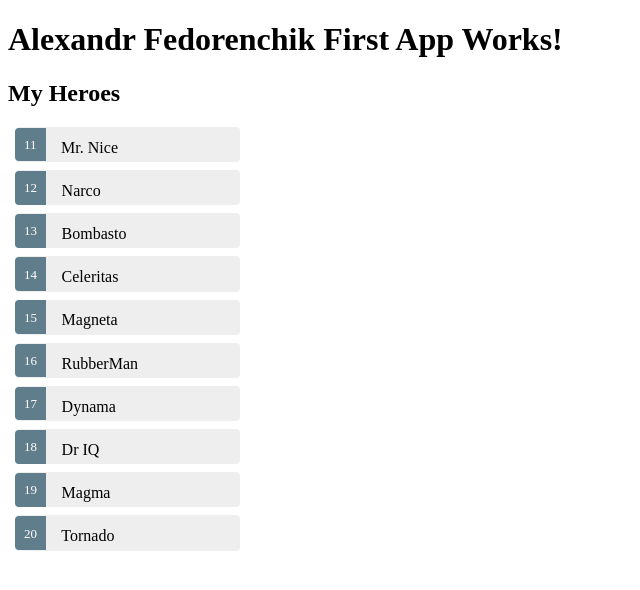
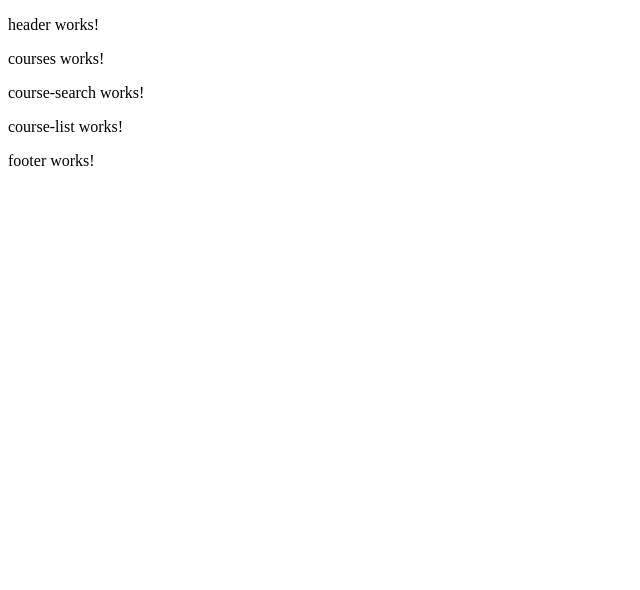
Before and after one commit to host1812/epam-af-angular2-bootcamp, an Angular app: page / in a window 1280 px wide. Shown: the top 590 px of the page, without its empty margins (0-640 px from the left). Built offline with nearby package versions, Linux system fonts and the light colour scheme.

Commit message:
Initial structure of master component.

```diff
--- a/src/app/app.component.html
+++ b/src/app/app.component.html
@@ -1,17 +1,3 @@
-<h1>{{title}}</h1>
-<div *ngIf="selectedHero">
-  <h2>{{selectedHero.name}} details!</h2>
-  <div><label>id: </label>{{selectedHero.id}}</div>
-  <div>
-    <label>name: </label>
-    <input [(ngModel)]="selectedHero.name" placeholder="name" />
-  </div>
-</div>
-<h2>My Heroes</h2>
-<ul class="heroes">
-  <li *ngFor="let hero of heroes"
-    (click)="onSelect(hero)"
-    [class.selected]="hero === selectedHero">
-    <span class="badge">{{hero.id}}</span> {{hero.name}}
-  </li>
-</ul>
+<ng-af-header></ng-af-header>
+<ng-af-courses></ng-af-courses>
+<ng-af-footer></ng-af-footer>
--- a/src/app/app.component.ts
+++ b/src/app/app.component.ts
@@ -1,7 +1,7 @@
 import { Component } from '@angular/core';
 
 @Component({
-  selector: 'app-root',
+  selector: 'ng-af-root',
   templateUrl: './app.component.html',
   styleUrls: ['./app.component.css']
 })
--- a/src/app/courses/course-detail/course-detail.component.ts
+++ b/src/app/courses/course-detail/course-detail.component.ts
@@ -1,7 +1,7 @@
 import { Component, OnInit } from '@angular/core';
 
 @Component({
-  selector: 'app-course-detail',
+  selector: 'ng-af-course-detail',
   templateUrl: './course-detail.component.html',
   styleUrls: ['./course-detail.component.css']
 })
--- a/src/app/courses/course-list/course-list.component.ts
+++ b/src/app/courses/course-list/course-list.component.ts
@@ -1,7 +1,7 @@
 import { Component, OnInit } from '@angular/core';
 
 @Component({
-  selector: 'app-course-list',
+  selector: 'ng-af-course-list',
   templateUrl: './course-list.component.html',
   styleUrls: ['./course-list.component.css']
 })
--- a/src/app/courses/course-search/course-search.component.ts
+++ b/src/app/courses/course-search/course-search.component.ts
@@ -1,7 +1,7 @@
 import { Component, OnInit } from '@angular/core';
 
 @Component({
-  selector: 'app-course-search',
+  selector: 'ng-af-course-search',
   templateUrl: './course-search.component.html',
   styleUrls: ['./course-search.component.css']
 })
--- a/src/app/courses/courses.component.html
+++ b/src/app/courses/courses.component.html
@@ -1,3 +1,5 @@
 <p>
   courses works!
 </p>
+<ng-af-course-search></ng-af-course-search>
+<ng-af-course-list></ng-af-course-list>
--- a/src/app/courses/courses.component.ts
+++ b/src/app/courses/courses.component.ts
@@ -1,7 +1,7 @@
 import { Component, OnInit } from '@angular/core';
 
 @Component({
-  selector: 'app-courses',
+  selector: 'ng-af-courses',
   templateUrl: './courses.component.html',
   styleUrls: ['./courses.component.css']
 })
--- a/src/app/footer/footer.component.ts
+++ b/src/app/footer/footer.component.ts
@@ -1,7 +1,7 @@
 import { Component, OnInit } from '@angular/core';
 
 @Component({
-  selector: 'app-footer',
+  selector: 'ng-af-footer',
   templateUrl: './footer.component.html',
   styleUrls: ['./footer.component.css']
 })
--- a/src/app/header/header.component.ts
+++ b/src/app/header/header.component.ts
@@ -1,7 +1,7 @@
 import { Component, OnInit } from '@angular/core';
 
 @Component({
-  selector: 'app-header',
+  selector: 'ng-af-header',
   templateUrl: './header.component.html',
   styleUrls: ['./header.component.css']
 })
--- a/src/index.html
+++ b/src/index.html
@@ -2,13 +2,12 @@
 <html>
 <head>
   <meta charset="utf-8">
-  <title>EpamAfAngular2Bootcamp</title>
+  <title>Epam - Angular2 Bootcamp - Home Task</title>
   <base href="/">
-
   <meta name="viewport" content="width=device-width, initial-scale=1">
   <link rel="icon" type="image/x-icon" href="favicon.ico">
 </head>
 <body>
-  <app-root>Loading...</app-root>
+  <ng-af-root>Loading...</ng-af-root>
 </body>
 </html>
```
Also changed, not shown: src/app/app.module.ts (+11 -9 lines).
